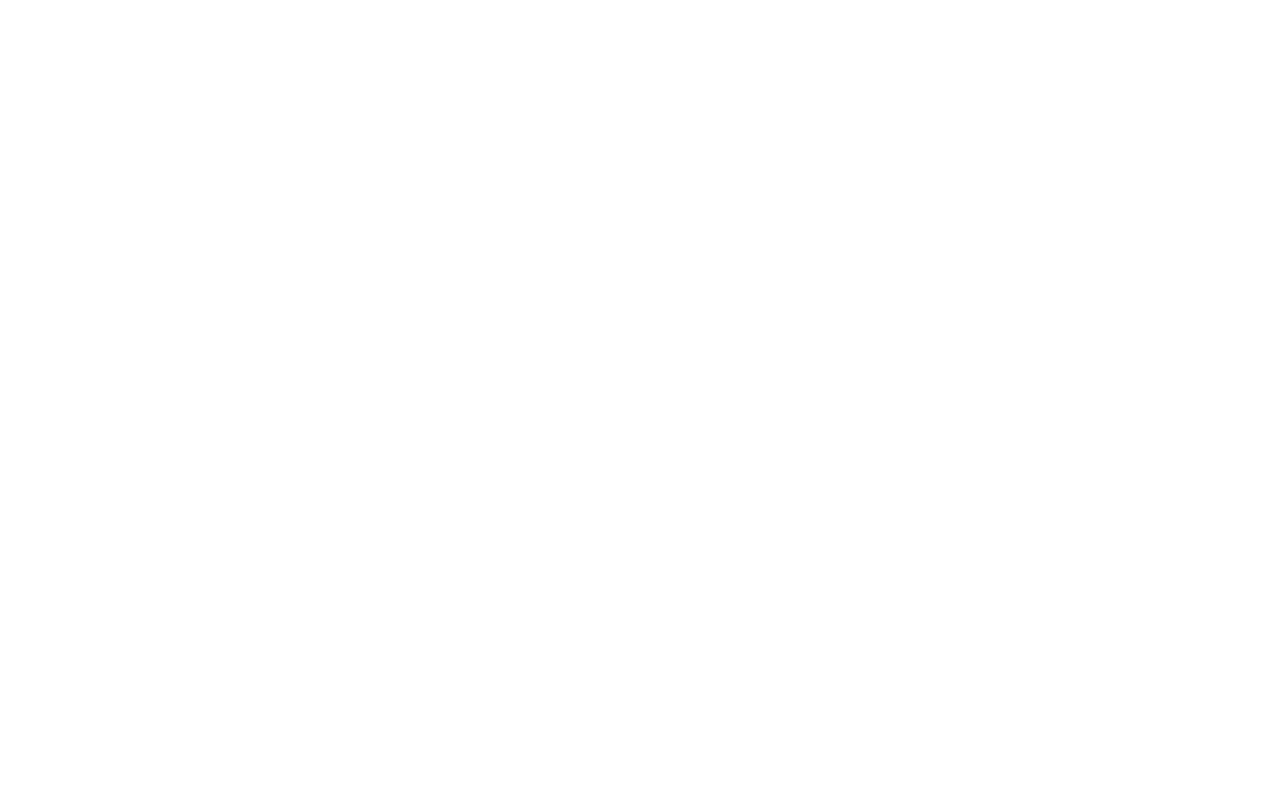
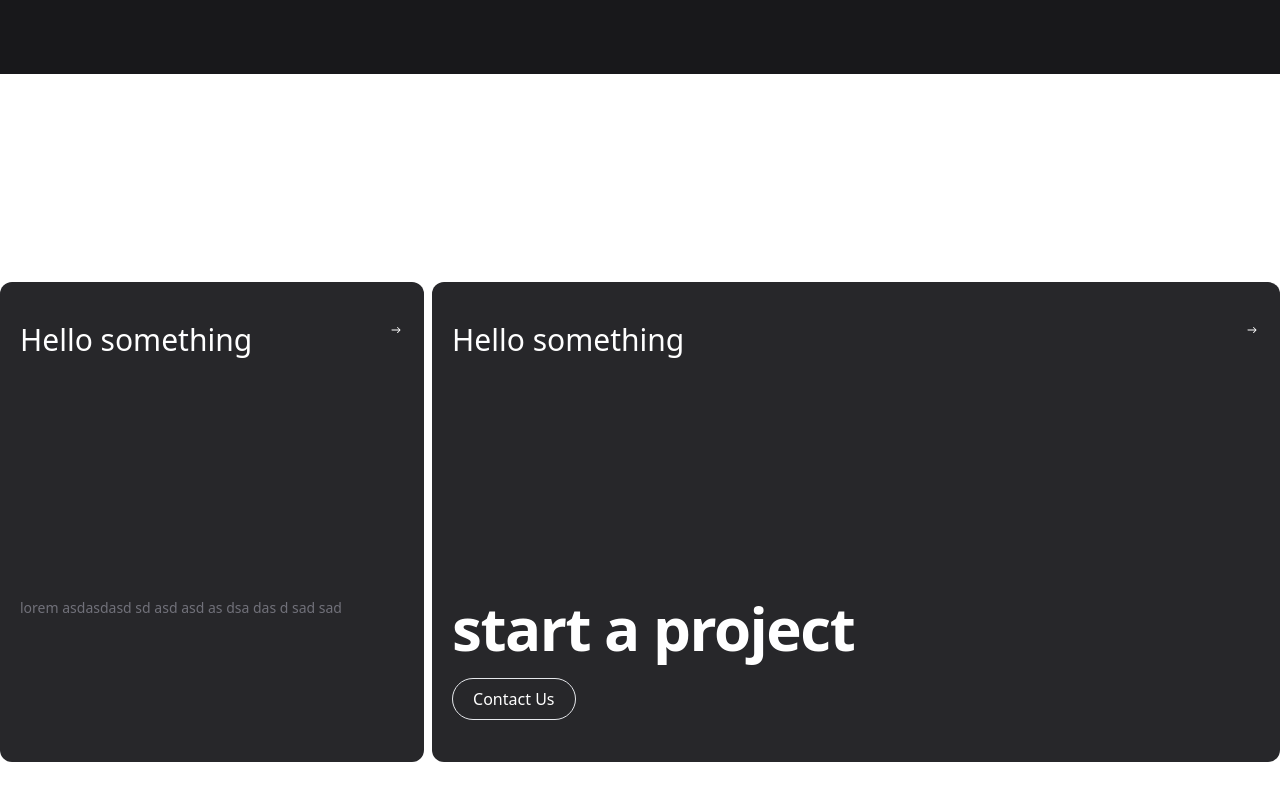
Before and after one commit to foreverpanda/refokus, a React (Vite) app: page / in a window 1280 px wide. Shown: the part 3366-4166 px from the top of the page. Before the commit the page ends 3312 px from the top, so only its background shows below. Built offline with nearby package versions, Linux system fonts and the light colour scheme; a web font is replaced by a local one.

Commit message:
Bottom Cards Completed

```diff
--- a/src/App.jsx
+++ b/src/App.jsx
@@ -4,6 +4,7 @@ import Work from "./components/Work";
 import Stripes from "./components/Stripes";
 import Products from "./components/Products";
 import Marquees from "./components/Marquees";
+import Cards from "./components/Cards";
 
 function App() {
   return (
@@ -13,6 +14,7 @@ function App() {
       <Stripes />
       <Products />
       <Marquees />
+      <Cards/>
     </div>
   );
 }
--- /dev/null
+++ b/src/components/Card.jsx
@@ -0,0 +1,36 @@
+import React from "react";
+import { IoIosArrowRoundForward } from "react-icons/io";
+function Card({ width, start, para, hover = "none" }) {
+  return (
+    <div
+      className={`bg-zinc-800 p-5 rounded-xl hover:${hover} ${width} min-h-[30rem] flex-col justify-between`}
+    >
+      <div className="w-full">
+        <div className="w-full flex justify-between items-center">
+          <h1 className="text-3xl font-medium mt-5">Hello something</h1>
+          <IoIosArrowRoundForward />
+        </div>
+      </div>
+      <div className="down w-full mt-60">
+        {start && (
+          <>
+            <h1 className="text-6xl font-semibold tracking-tight leading-none">
+              start a project
+            </h1>
+            <button className="rounded-full mt-5 py-2 px-5  border-[1px] border-zinx-50">
+              Contact Us
+            </button>
+          </>
+        )}
+
+        {para && (
+          <p className="text-sm text-zinc-500 font-medium">
+            lorem asdasdasd sd asd asd as dsa das d sad sad{" "}
+          </p>
+        )}
+      </div>
+    </div>
+  );
+}
+
+export default Card;
--- /dev/null
+++ b/src/components/Cards.jsx
@@ -0,0 +1,14 @@
+import React from "react";
+import Card from "./Card";
+function Cards() {
+  return (
+    <div className="w-full ">
+      <div className="max-w-screen-xl mx-auto py-20 flex gap-2 ">
+        <Card width={"basis-1/3"}  start={false} para = {true} />
+        <Card width={"basis-2/3"} start={true} para = {false} hover={"bg-violet-600"}/>
+      </div>
+    </div>
+  );
+}
+
+export default Cards;
--- a/src/components/Products.jsx
+++ b/src/components/Products.jsx
@@ -41,7 +41,7 @@ function Products() {
   ];
 
   return (
-    <div>
+    <div className="mt-32">
     {products.map((val,index)=> <Product val={val}/>)}
     </div>
   );
```
